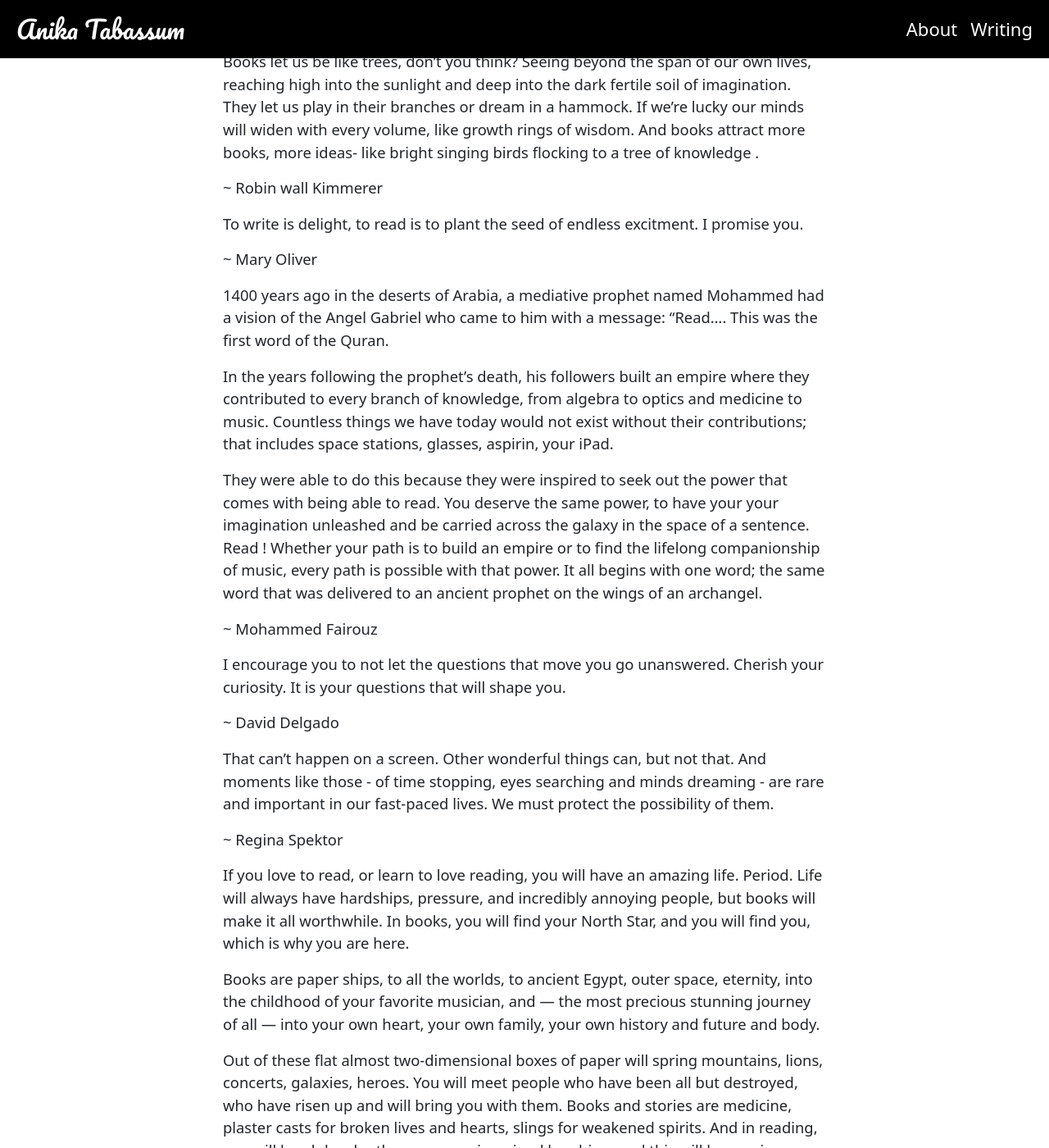
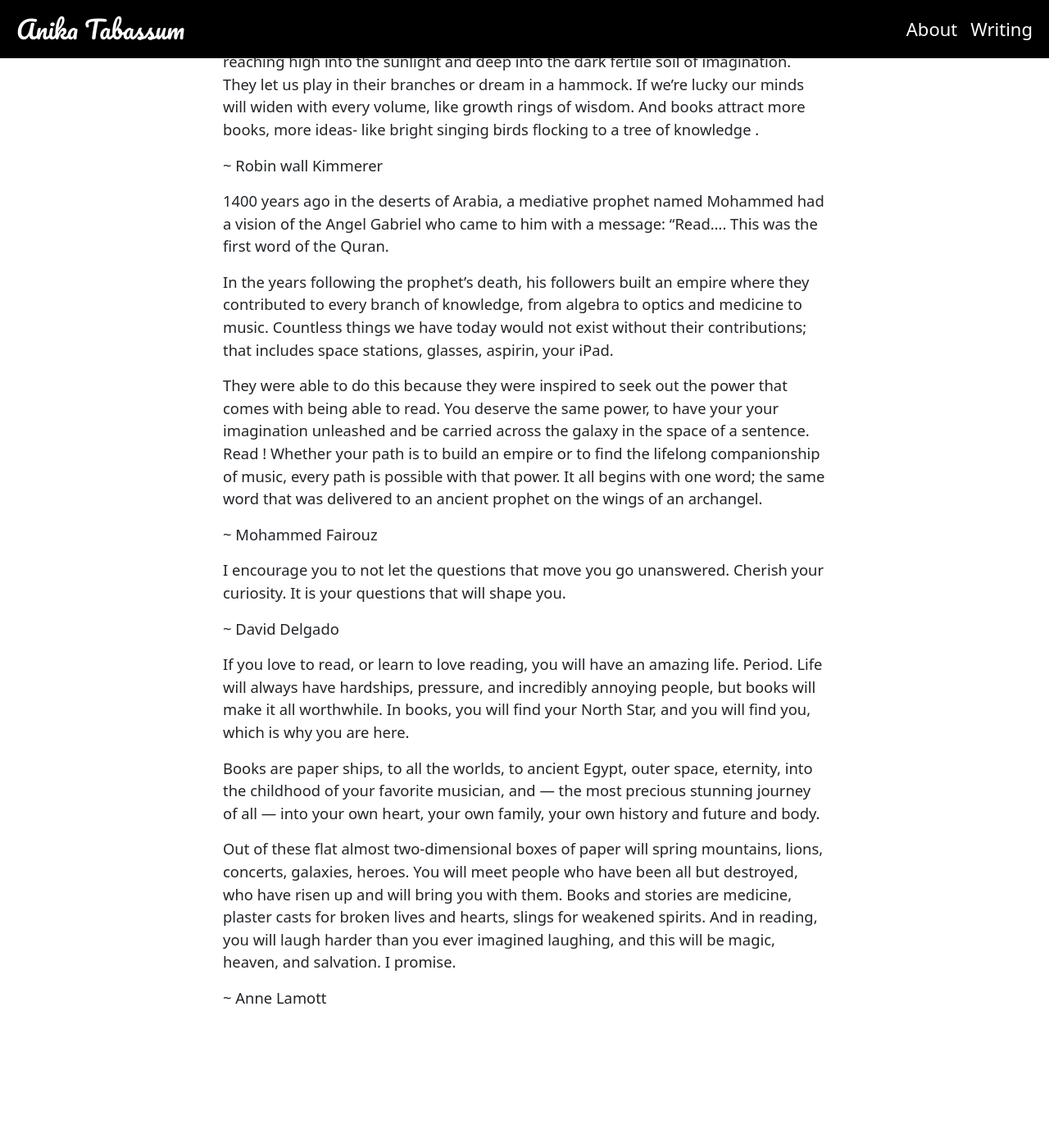
Before and after one commit to atabas/atabas.github.io, a Jekyll site: the page built from _posts/2021-05-03-reading-a-velocity-of-being.markdown, in a window 1280 px wide and 1400 px high, scrolled down 537 px. Shown: the whole window at 82% size. Built offline with Jekyll 4.4.1, drawn with Linux system fonts in a browser that asks for light colours; nearby versions of some CDN libraries; Markdown is read by kramdown in place of the engine named in the settings; comment, search, counter and statistics services are not loaded; after the commit the page ends 1768 px from its top, so only the background shows below that; some of the changed text lies outside the part shown.

```diff
--- a/_includes/about.html
+++ b/_includes/about.html
@@ -3,7 +3,7 @@
 
 <p>I'm currently a software engineer at OpenText. I like to work on different things software: I studied Computer Science at McGill University, started my career as a Ruby on Rails Developer, moved to frontend development with React, completed a Master's degree in Data Science and Analytics, and am currently working primarily as a backend engineer. I am recently interested in the intersection of machine learning and engineering.</p>
 
-<p>I am also very interested in English Literature, reading, writing and words in general (hence the <a href="/posts">Writing</a> section). In high school, I used to work as a Staff Writer for Rising Stars, the Daily Star (the youth supplement of Bangladesh's most reputed English daily newspaper). Some of my most favourite authors include: Roald Dahl, Lewis Carroll, J.K.Rowling, Neil Gaiman, Douglas Adams, Terry Pratchett and Louis de Bernières. Bookstores and libraries are still my favourite haunts.</p>
+<p>I am also very interested in English Literature, reading, writing and words in general (hence the <a href="/posts">Writing</a> section). In high school, I used to work as a Staff Writer for Rising Stars, the Daily Star (the youth supplement of Bangladesh's most reputed English daily). Some of my most favourite authors include: Roald Dahl, Lewis Carroll, J.K.Rowling, Neil Gaiman, Douglas Adams, Terry Pratchett and Louis de Bernières. Bookstores and libraries are still my favourite haunts.</p>
 
 <p>I currently spend most of my time outside work with my family (especially with my toddler).</p>
 
--- a/_posts/2021-05-03-reading-a-velocity-of-being.markdown
+++ b/_posts/2021-05-03-reading-a-velocity-of-being.markdown
@@ -8,7 +8,7 @@
 
 <i>"A Velocity of Being - Letters to a Young Reader"</i>. Even though this book positions itself to a younger audience through its title, it's quite readable for a person of any age. This book captures everything I think and love about reading, and perhaps more, with different people weighing in on what reading means to them personally.
 
-<p>Once upon a time, I loved collecting quotes. Here are a few I really enjoyed from this book:</p>
+<p>Here are a few quotes I really enjoyed from this book:</p>
 
 > You see, here's the thing: even at their worst, books won't abandon you. If they make you cry it's only because they are that good. You can depend on books. They will always be there for you. Their patience is infinite and they have been
 known to save lives. They can help you become a smarter, more interesting person
@@ -19,9 +19,6 @@
 
 ~ Robin wall Kimmerer
 
-> To write is delight, to read is to plant the seed of endless excitment. I promise you.
-
-~ Mary Oliver
 
 > 1400 years ago in the deserts of Arabia, a mediative prophet named Mohammed had a vision of the Angel Gabriel who came to him with a message: "Read.... This was the first word of the Quran.
 
@@ -35,10 +32,6 @@
 
 ~ David Delgado
 
-> That can't happen on a screen. Other wonderful things can, but not that. And moments like those - of time stopping, eyes searching and minds dreaming - are rare and important in our fast-paced lives. We must protect the possibility of them.
-
-~ Regina Spektor
-
 > If you love to read, or learn to love reading, you will have an amazing life. Period. Life will always have hardships, pressure, and incredibly annoying people, but books will make it all worthwhile. In books, you will find your North Star, and you will find you, which is why you are here.
 
 > Books are paper ships, to all the worlds, to ancient Egypt, outer space, eternity, into the childhood of your favorite musician, and — the most precious stunning journey of all — into your own heart, your own family, your own history and future and body.
```
Also changed, not shown: 2 other files.
